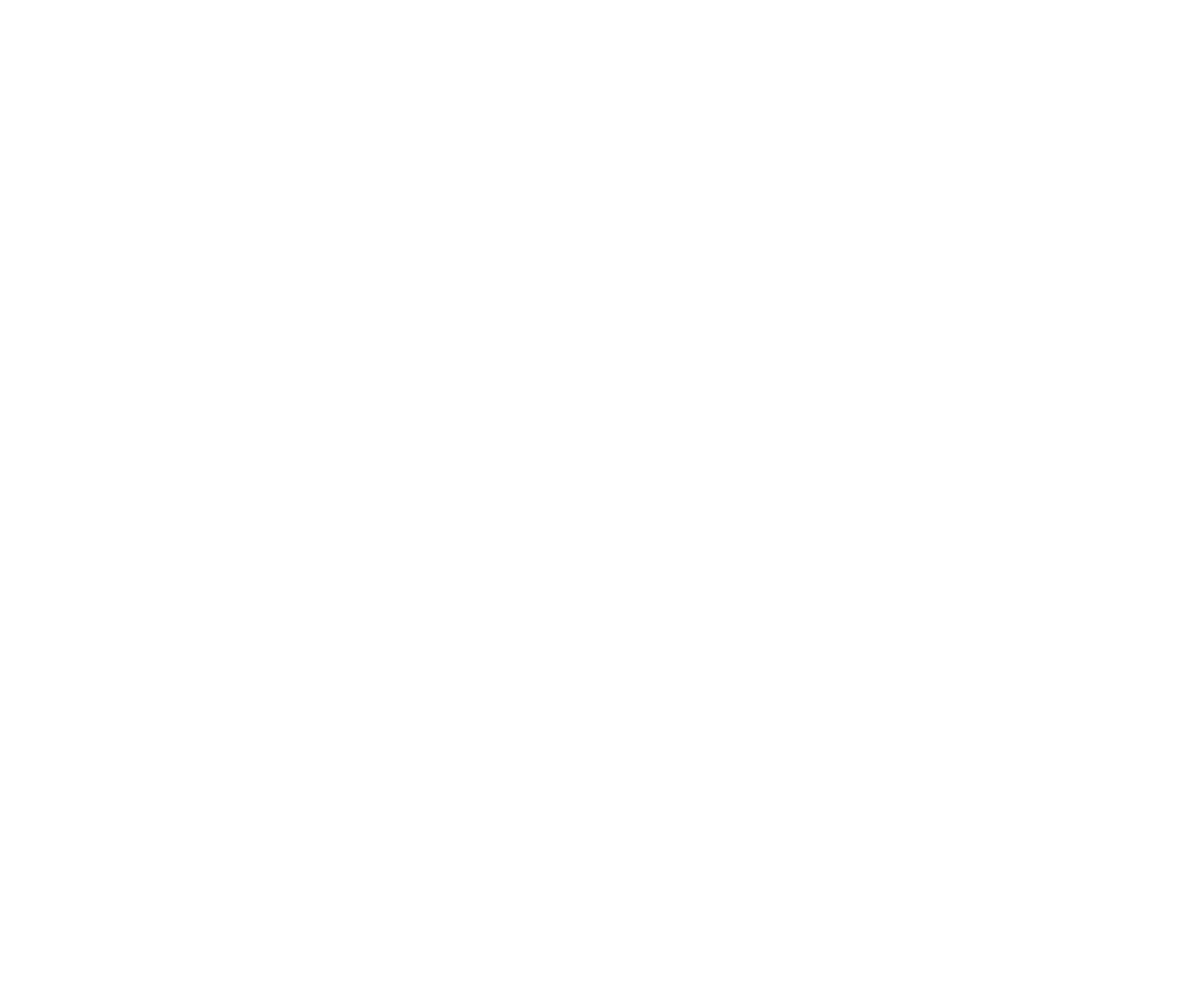
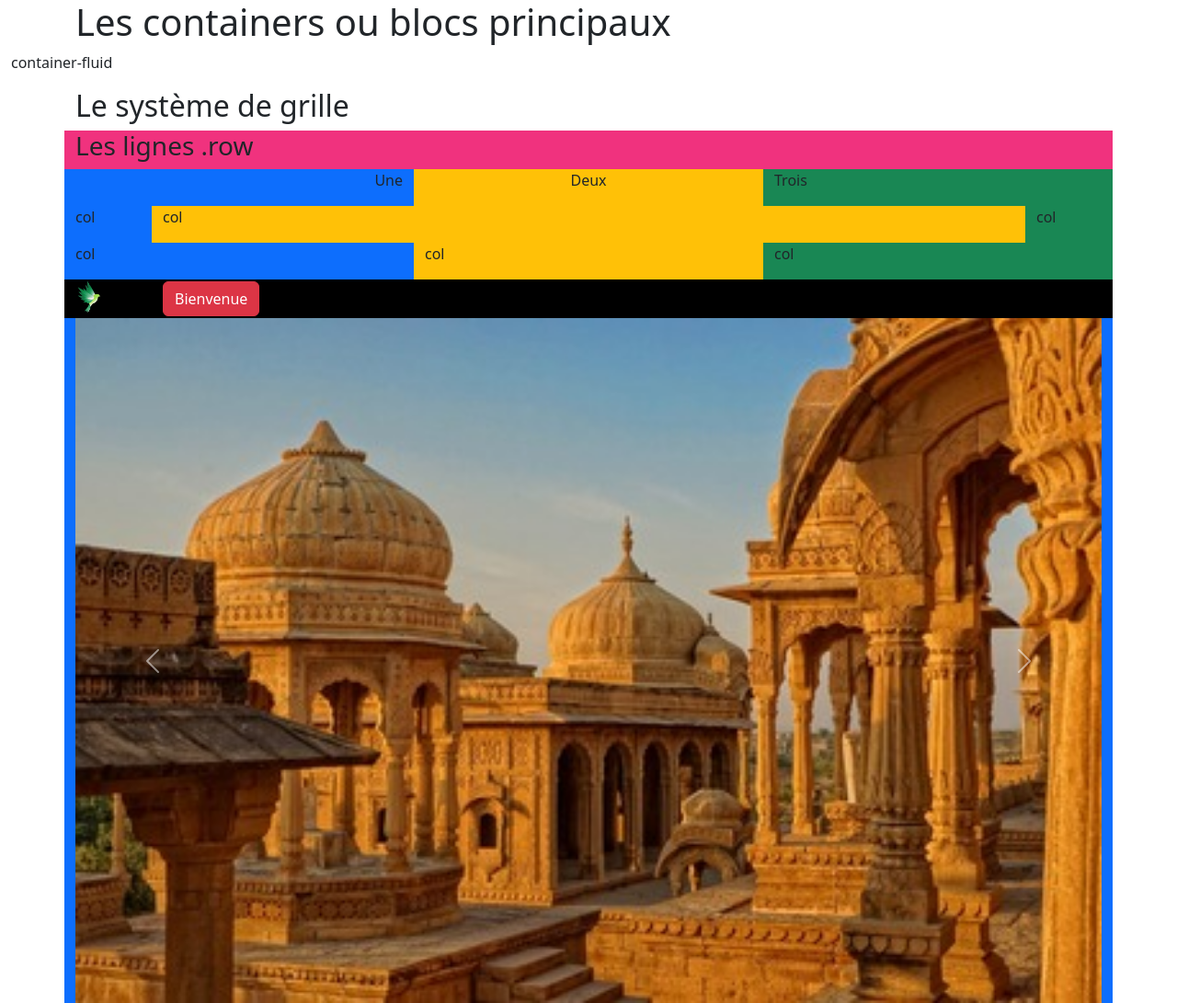
Before and after one commit to DfrtJulien/Bootstrap, a plain HTML site: page index.html in a window 1280 px wide. Shown: the whole page at 92% size. Before the commit the page ends 800 px from the top, so only its background shows below. Drawn offline with nearby package versions, Linux system fonts and the light colour scheme.

Commit message:
exo bootstrap

```diff
--- a/css/style.css
+++ b/css/style.css
@@ -0,0 +1,3 @@
+.pink{
+    background-color: rgb(240, 50, 126);
+}
--- a/index.html
+++ b/index.html
@@ -3,9 +3,119 @@
 <head>
     <meta charset="UTF-8">
     <meta name="viewport" content="width=device-width, initial-scale=1.0">
-    <title>Document</title>
+    <title>Cours Bootstrap</title>
+    <link href="https://cdn.jsdelivr.net/npm/bootstrap@5.3.3/dist/css/bootstrap.min.css" rel="stylesheet" integrity="sha384-QWTKZyjpPEjISv5WaRU9OFeRpok6YctnYmDr5pNlyT2bRjXh0JMhjY6hW+ALEwIH" crossorigin="anonymous">
+    <!-- CSS personnel TOUJOURS APRES celui du framework -->
+    <link rel="stylesheet" href="css/style.css">
 </head>
 <body>
+    <!--
+    Bootstrap
 
+        BS est un framework CSS, il comporte beaucoup de possibilités. Ici, nous verrons ensemble ses principes de
+        fonctionnement et les bases de son utilisation.
+        A chacun d'aller explorer en détails ce qu'il est possible de faire avec BS.
+
+        BS permet d'avoir un site immédiatement responsive
+        il faut savoir que les sites internet non responsive ne sont plus référencés (référencement naturel)
+        depuis mai 2015
+
+        BS part du principe que chaque élément html de type bloc a 12 colonnes
+    -->
+    <div class="container">
+        <h1>Les containers ou blocs principaux</h1>
+    </div>
+
+    <div class="container-fluid">
+        <p>container-fluid</p>
+    </div>
+
+    <div class="container">
+        <h2>Le système de grille</h2>
+        <div class="row pink">
+            <h3>Les lignes .row</h3>
+        </div>
+    </div>
+
+    <div class="container">
+        <div class="row align-items-start">
+          <div class="col text-end bg-primary">
+            <p>Une</p>
+          </div>
+          <div class="col text-center bg-warning">
+            <p>Deux</p>
+          </div>
+          <div class="col text-start bg-success">
+            <p>Trois</p>
+          </div>
+        </div>
+    </div>
+
+    <div class="container">
+        <div class="row">
+            <div class="col-1 bg-primary">
+                <p>col</p>
+            </div>
+            <div class="col-10 bg-warning">
+                <p>col</p>
+            </div>
+            <div class="col-1 bg-success">
+                <p>col</p>
+            </div>
+        </div>
+    </div>
+
+
+    <div class="container">
+        <div class="row">
+            <div class="col-sm bg-primary">
+                <p>col</p>
+            </div>
+            <div class="col-sm bg-warning">
+                <p>col</p>
+            </div>
+            <div class="col-sm bg-success">
+                <p>col</p>
+            </div>
+        </div>
+    </div>
+<!-- ici une nav un logo + un button "bienvenue" -->
+    <div class="container">
+        <nav class=" bg-black row align-items-center">
+            <div class="col-1">
+                <img src="/img/logo.png" width="30px">
+            </div>
+            <div class="col-11">
+                <button type="button" class="btn btn-danger">Bienvenue</button>
+            </div>
+        </nav>
+    </div>
+
+<!-- ici un carousel -->
+ <div class="container bg-primary">
+    <div id="carouselExample" class="carousel slide">
+        <div class="carousel-inner">
+        <div class="carousel-item active">
+            <img src="/img/inde.jpg" class="d-block w-100" alt="...">
+        </div>
+        <div class="carousel-item">
+            <img src="/img/japon.jpg" class="d-block w-100" alt="...">
+        </div>
+        <div class="carousel-item">
+            <img src="/img/thailande.jpg" class="d-block w-100" alt="...">
+        </div>
+        </div>
+        <button class="carousel-control-prev" type="button" data-bs-target="#carouselExample" data-bs-slide="prev">
+        <span class="carousel-control-prev-icon" aria-hidden="true"></span>
+        <span class="visually-hidden">Previous</span>
+        </button>
+        <button class="carousel-control-next" type="button" data-bs-target="#carouselExample" data-bs-slide="next">
+        <span class="carousel-control-next-icon" aria-hidden="true"></span>
+        <span class="visually-hidden">Next</span>
+        </button>
+    </div>
+ </div>
+
+    <script src="https://cdn.jsdelivr.net/npm/bootstrap@5.3.3/dist/js/bootstrap.bundle.min.js" integrity="sha384-YvpcrYf0tY3lHB60NNkmXc5s9fDVZLESaAA55NDzOxhy9GkcIdslK1eN7N6jIeHz" crossorigin="anonymous"></script>
 </body>
 </html>
```
Also changed, not shown: img/inde.jpg (added), img/japon.jpg (added), img/logo.png (added), img/thailande.jpg (added).
